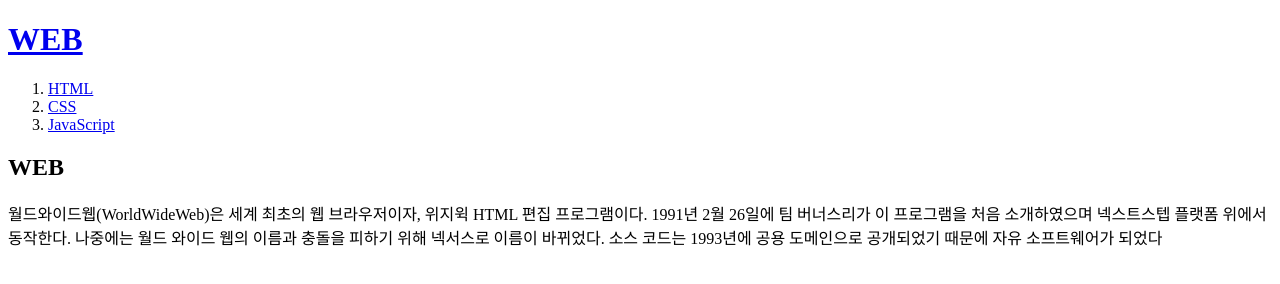
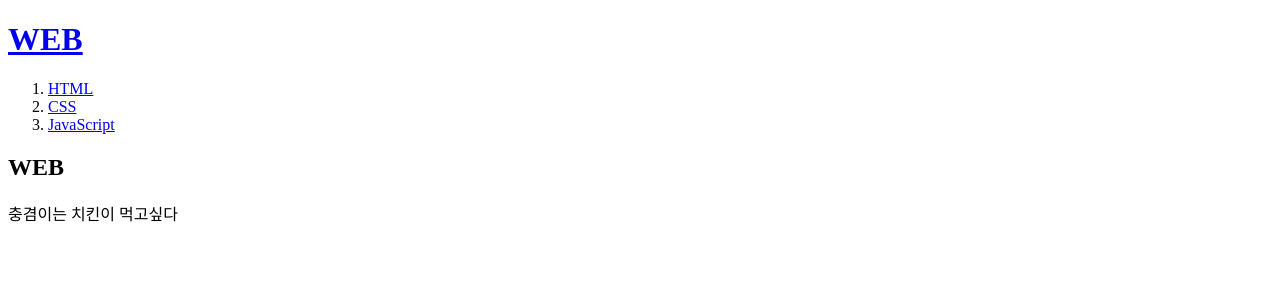
Before and after one commit to wndgns0515/web1, a plain HTML site: page index.html in a window 1280 px wide. Drawn offline with Linux system fonts and the light colour scheme.

Commit message:
Update index.html

```diff
--- a/index.html
+++ b/index.html
@@ -15,9 +15,7 @@
 </ol>
 <h2>WEB</h2>
 <p>
-  월드와이드웹(WorldWideWeb)은 세계 최초의 웹 브라우저이자, 위지윅 HTML 편집 프로그램이다. 1991년 2월 26일에 팀 버너스리가 이 프로그램을 처음 소개하였으며 넥스트스텝 플랫폼 위에서 동작한다. 나중에는 월드 와이드 웹의 이름과 충돌을 피하기 위해 넥서스로 이름이 바뀌었다.
-
-소스 코드는 1993년에 공용 도메인으로 공개되었기 때문에 자유 소프트웨어가 되었다
+충겸이는 치킨이 먹고싶다
 </p>
 </body>
 </html>
```
